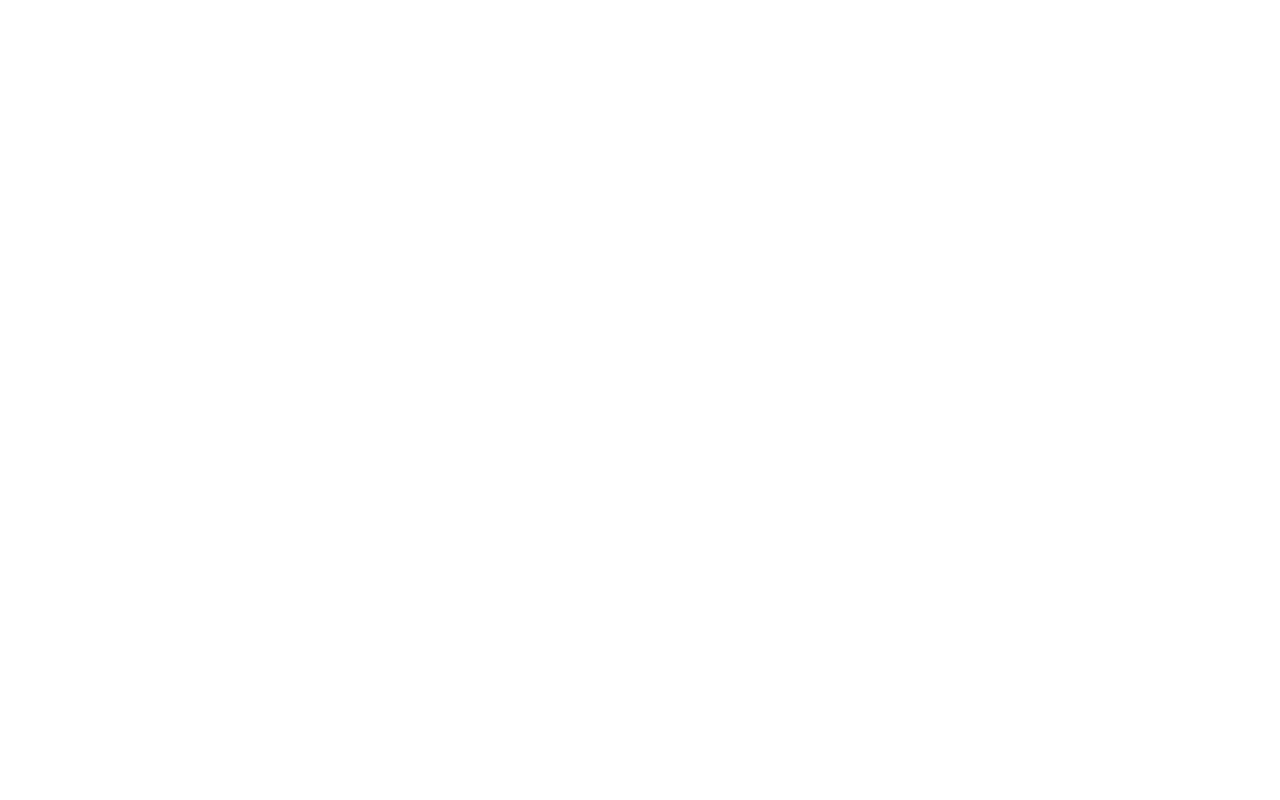
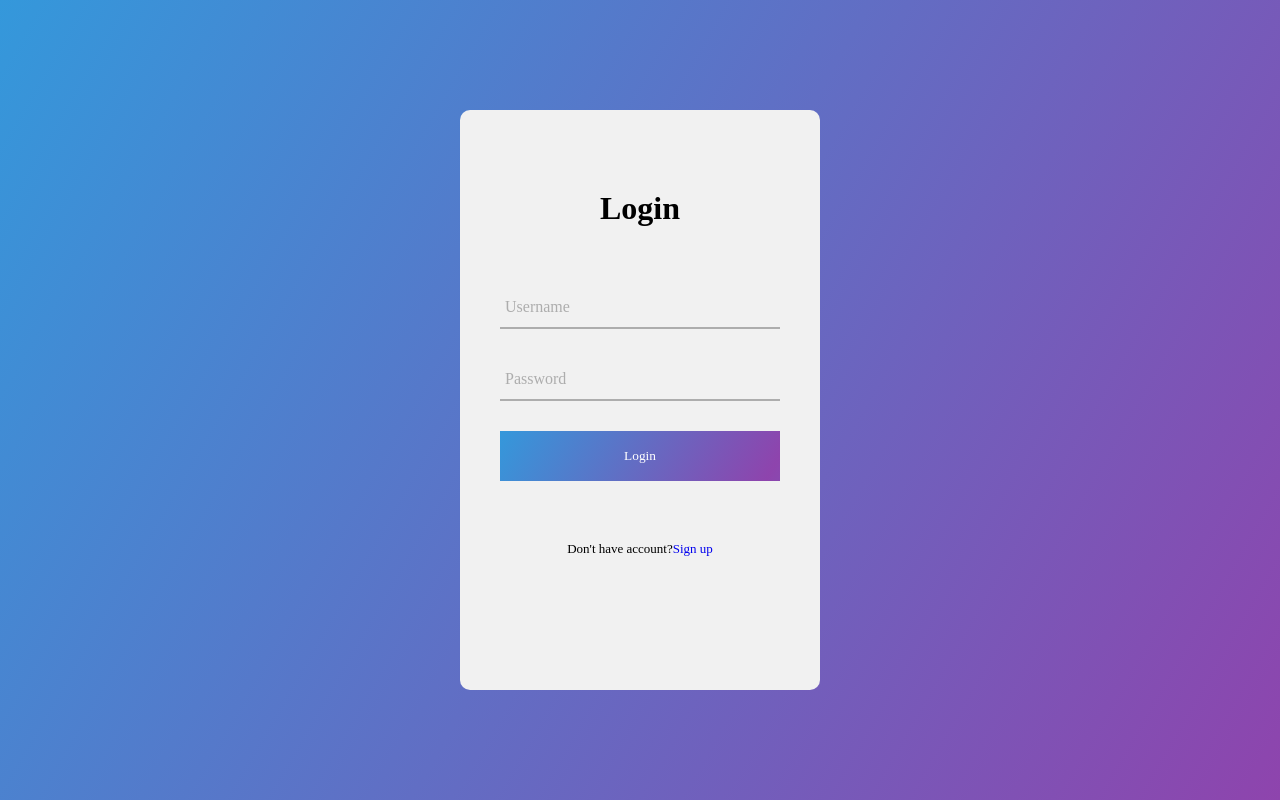
Before and after one commit to Roninzhz/html_login, a plain HTML site: page index.html in a window 1280 px wide. Drawn offline with nearby package versions, Linux system fonts and the light colour scheme; files that its build step writes are made by us from their sources.

Commit message:
登陆界面初态完成

```diff
--- a/css/style.css
+++ b/css/style.css
@@ -0,0 +1,89 @@
+*{
+    margin: 0;
+    padding: 0;
+    text-decoration: none;
+    font-family: montserrat;
+    box-sizing: border-box;
+}
+
+body{
+    min-height: 100vh;
+    background-image: linear-gradient(120deg,#3498db,#8e44ad);
+}
+.login-form{
+    width: 360px;
+    background: #f1f1f1;
+    height: 580px;
+    padding: 80px 40px;
+    border-radius: 10px;
+    position: absolute;
+    left: 50%;
+    top: 50%;
+    transform: translate(-50%,-50%);
+}
+.login-form h1{
+    text-align: center;
+    margin-bottom: 60px;
+
+}
+.txtb{
+    border-bottom: 2px solid #adadad;
+    position: relative;
+    margin: 30px 0;
+}
+.txtb input{
+    font-size: 15px;
+    color: #333;
+    border: none;
+    width: 100%;
+    outline: none;
+    padding: 0 5px;
+    height: 40px;
+    background: none;
+}
+.txtb span::before{
+    content: attr(data-placeholder);
+    position: absolute;
+    top: 50%;
+    left: 5px;
+    color: #adadad;
+    transform: translateY(-50%);
+    z-index: -1;
+    transition: .5s;
+}
+.txtb span::after{
+    content: '';
+    position: absolute;
+    left: 0px;
+    top: 40px;
+    height: 2px;
+    background: linear-gradient(120deg,#3498db,#8e44ad);
+    transition: .5s;
+}
+.focus + span::before{
+    top: -5px;
+}
+.focus + span::after{
+    width: 100%;
+}
+.logbtn{
+    display: block;
+    width: 100%;
+    height: 50px;
+    border: none;
+    background-image: linear-gradient(120deg,#3498db,#8e44ad,#3498db);
+    background-size: 200%;
+    color: #fff;
+    outline: none;
+    cursor: pointer;
+    transition: .5s;
+}
+.logbtn:hover{
+    background-position: right;
+
+}
+.bottom-text{
+    margin-top: 60px;
+    text-align: center;
+    font-size: 13px;
+}
--- a/index.html
+++ b/index.html
@@ -3,10 +3,41 @@
     <head>
         <meta charset="utf-8">
         <title>Login</title>
-        <link rel="stylesheet" href="style.css">
-        <script src="http://code.jquery.com/jquery-migrate-1.2.1.min.js"></script>
+        <link rel="stylesheet" href="css/style.css">
+        <script src="https://code.jquery.com/jquery-2.2.4.js"
+  integrity="sha256-iT6Q9iMJYuQiMWNd9lDyBUStIq/8PuOW33aOqmvFpqI="
+  crossorigin="anonymous"></script>
     </head>
     <body>
+        <form action="index.html" class="login-form">
+            <h1>Login</h1>
 
+            <div class="txtb">
+                <input type="text">
+                <span data-placeholder="Username"></span>
+            </div>
+
+            <div class="txtb">
+                <input type="password">
+                <span data-placeholder="Password"></span>
+            </div>
+
+            <input type="submit" class="logbtn" value="Login">
+
+            <div class="bottom-text">
+                Don't have account?<a href="#">Sign up</a>
+            </div>
+        </form>
+
+        <script type="text/javascript">
+        $(".txtb input").on("focus",function(){
+            $(this).addClass("focus");
+        });
+
+        $(".txtb input").on("blur",function(){
+            if($(this).val=="")
+            $(this).removeClass("focus");
+        });
+        </script>
     </body>
 </html>
```
